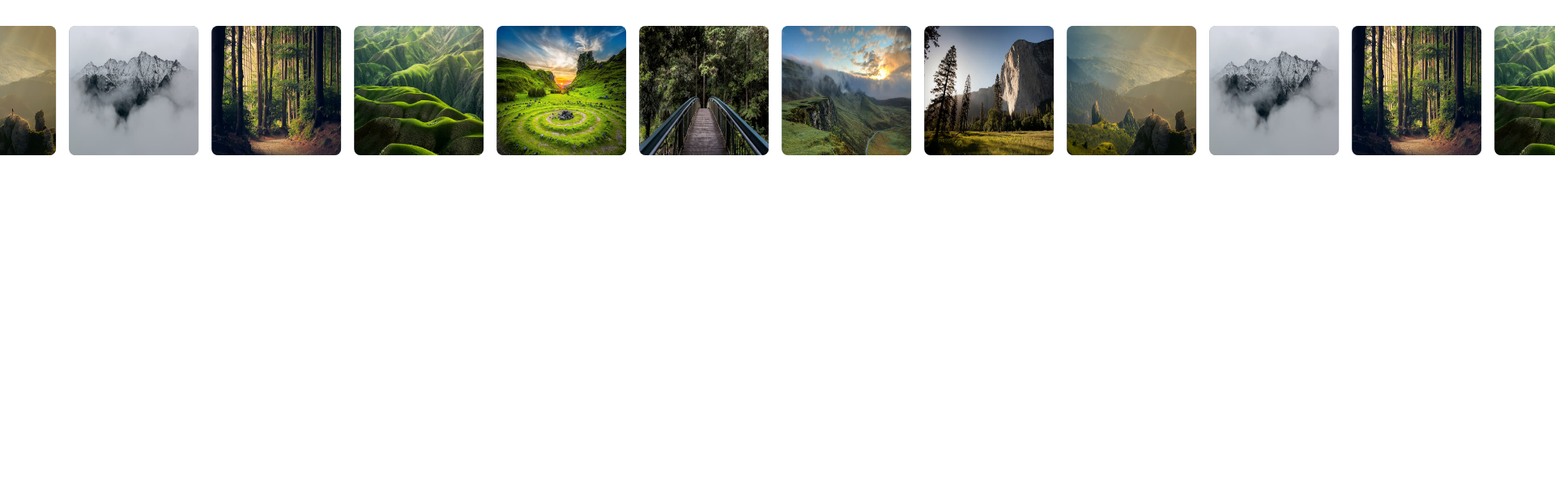
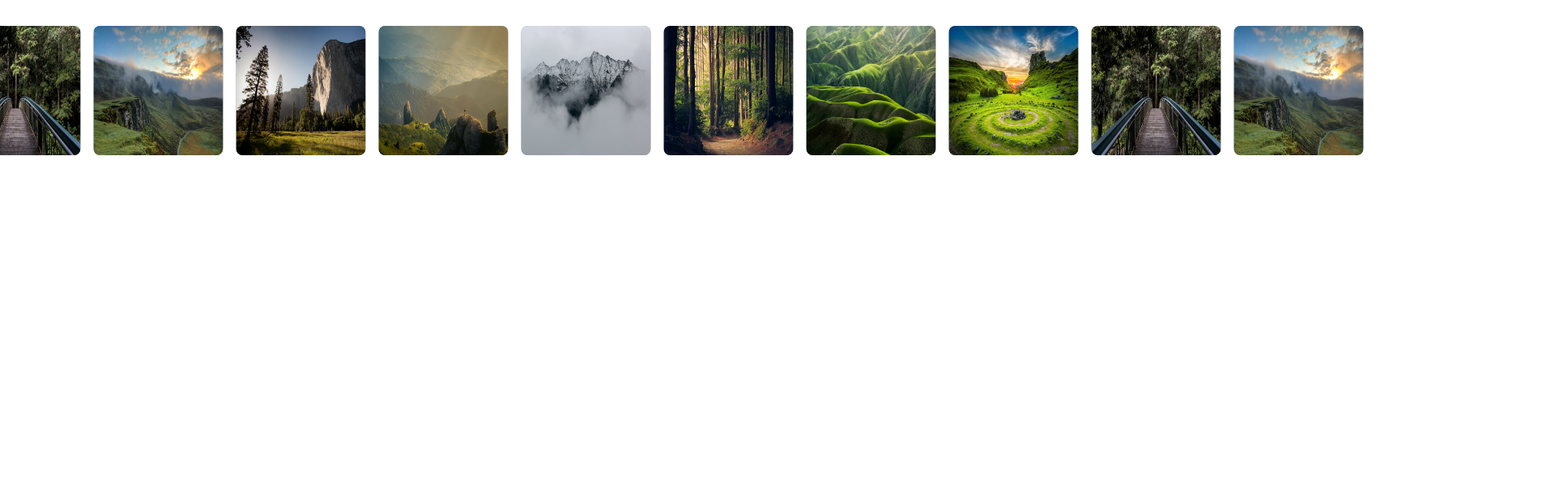
Before and after one commit to Ayusht0mar/components, a Next.js app: page /infinitescrollingcarousel in a window 1280 px wide. Shown: the top 616 px of the page at 81% size, 1920 px wide, since content can reach past the window. Built offline with nearby package versions, Linux system fonts and the light colour scheme.

Commit message:
Bug fixed

```diff
--- a/src/app/(components)/infinitescrollingcarousel/page.tsx
+++ b/src/app/(components)/infinitescrollingcarousel/page.tsx
@@ -23,7 +23,7 @@ const InfiniteScrollingCarousel = () => {
 
     useEffect(() => {
         let controls;
-        let finalPosition = -width /2-8;
+        let finalPosition = -width/2 - 8;
 
         controls = animate(xTranslation, [0, finalPosition], {
             ease: "linear",
@@ -37,9 +37,9 @@ const InfiniteScrollingCarousel = () => {
     }, [xTranslation, width]);
 
     return (
-        <div className="py-8">
+        <div className="py-8 w-screen overflow-hidden">
             <motion.div className="absolute flex gap-4 left-0" ref={ref} style={{x: xTranslation}}>
-                {[...logos, ...logos, ...logos].map((item, idx) => (
+                {[...logos, ...logos].map((item, idx) => (
                     <Card image={item} key={idx}/>
                 ))}
             </motion.div>
```
